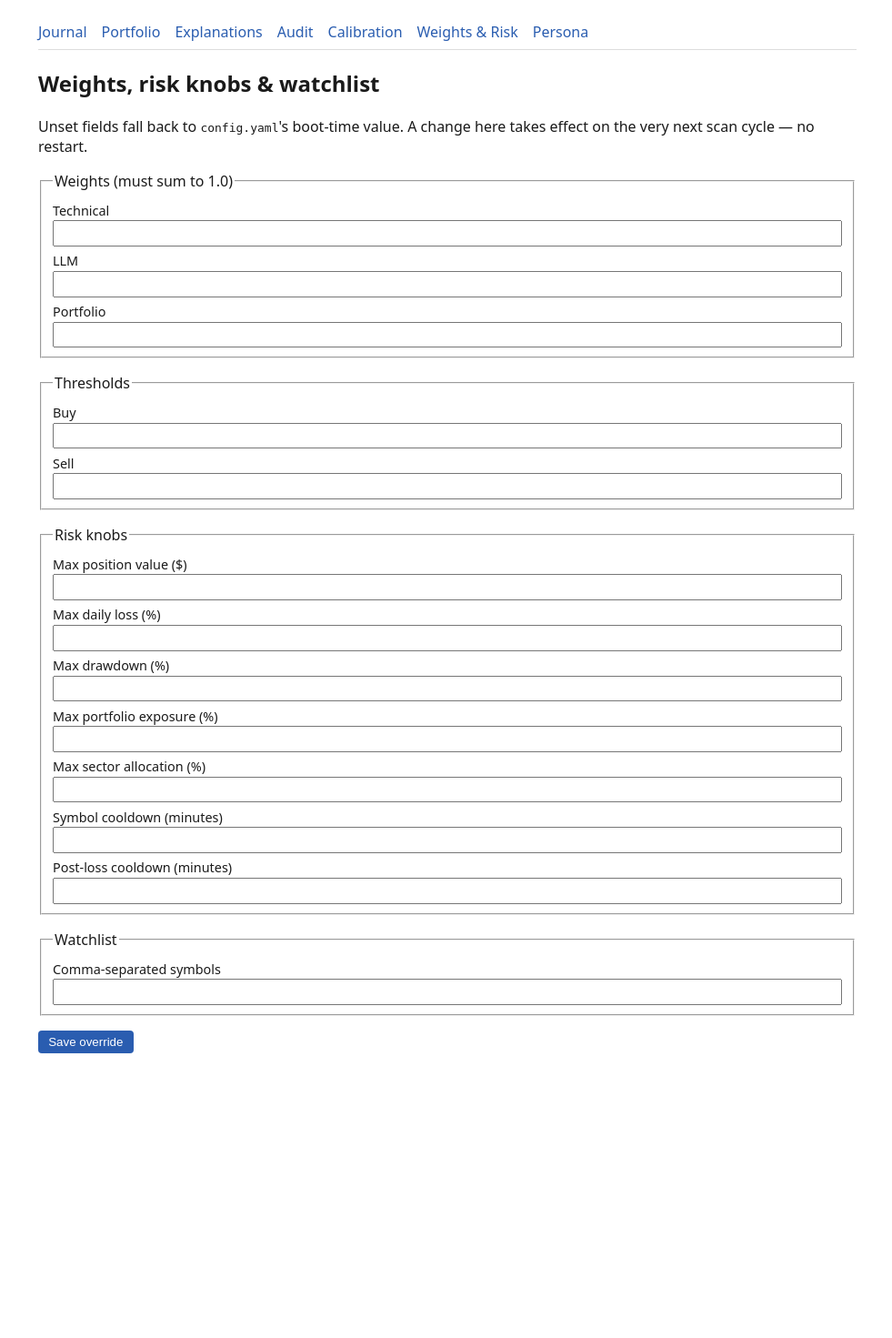
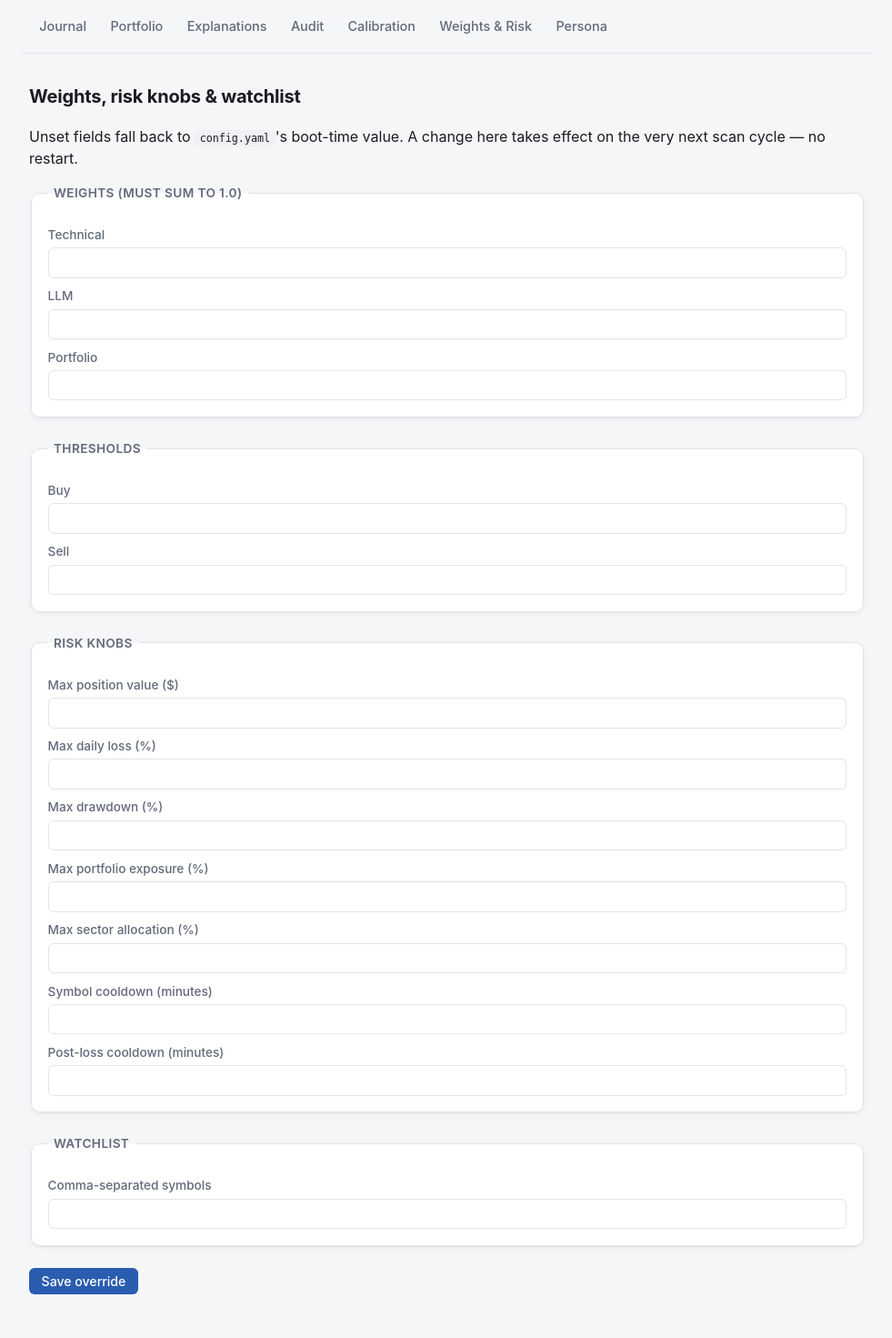
Before and after one commit to traxon99/clav, a Python web app: template src/clav/web/templates/config.html in a window 1280 px wide. Shown: the whole page at 91% size, without its empty margins (148-1129 px from the left). Before the commit the page ends 1158 px from the top, so only its background shows below. Run offline with Jinja, Linux system fonts and the light colour scheme; the template is opened without the code that fills it, so the values that code supplies are empty; some libraries are stand-ins or nearby versions.

Commit message:
Restyle clav-web: modern UI + automatic dark mode
Rewrites base.html's stylesheet as a CSS custom-property design system
(colors, borders, shadows, radii, status-semantic tokens) with a
@media (prefers-color-scheme: dark) override -- no JS toggle, no build
step, matching the existing HTMX-progressive-enhancement/no-SPA stance.

Cards (tiles, fieldsets, tables) get subtle shadows/rounded corners, the
nav becomes a sticky translucent header, inputs get a focus ring, and
buttons/badges/status colors are re-derived from the same tokens so light
and dark stay visually consistent. No markup or class names changed --
every template, and every test asserting on a class name (action-BUY,
badge ok/warn, tile status-*) or exact text, is untouched; this is purely
the <style> block.

One real bug caught by screenshotting both themes: button.danger
originally shared its background color with the tinted-background text
token (--danger-text), which is a light salmon in dark mode -- fine for
text on a dark tile, unreadable as a solid button background with white
text. Split into a dedicated --danger-solid/--danger-solid-text pair that
stays a solid, accessible red in both themes.

Co-Authored-By: Claude Opus 4.8 <noreply@anthropic.com>
Claude-Session: https://claude.ai/code/session_01Utwyo8MNasvSkN6Vkrwv8V

```diff
--- a/src/clav/web/templates/base.html
+++ b/src/clav/web/templates/base.html
@@ -6,39 +6,209 @@
   <title>{% block title %}CLAV{% endblock %}</title>
   <script src="https://unpkg.com/htmx.org@1.9.12"></script>
   <style>
-    body { font-family: system-ui, sans-serif; max-width: 900px; margin: 1.5rem auto; padding: 0 1rem; color: #1a1a1a; }
-    nav { display: flex; gap: 1rem; margin-bottom: 1rem; border-bottom: 1px solid #ddd; padding-bottom: 0.5rem; }
-    nav a { text-decoration: none; color: #2a5db0; }
-    .badges { display: flex; gap: 0.5rem; flex-wrap: wrap; margin-bottom: 1rem; }
-    .badge { padding: 0.15rem 0.6rem; border-radius: 1rem; font-size: 0.85rem; border: 1px solid #ccc; }
-    .badge.ok { background: #e6f4ea; border-color: #8fd19e; }
-    .badge.warn { background: #fdecea; border-color: #f5a3a3; }
-    .tiles { display: grid; grid-template-columns: repeat(auto-fill, minmax(150px, 1fr)); gap: 0.5rem; margin-bottom: 1rem; }
-    .tile { border: 1px solid #ccc; border-radius: 6px; padding: 0.5rem 0.6rem; font-size: 0.8rem; }
-    .tile strong { display: block; text-transform: uppercase; font-size: 0.7rem; letter-spacing: 0.03em; color: #555; }
-    .tile span { font-size: 0.9rem; }
-    .tile.status-ok { background: #e6f4ea; border-color: #8fd19e; }
-    .tile.status-warn, .tile.status-degraded { background: #fff8e1; border-color: #f0c36d; }
-    .tile.status-critical, .tile.status-down { background: #fdecea; border-color: #f5a3a3; }
-    .tile.status-unknown { background: #f2f2f2; border-color: #ccc; color: #777; }
-    .tile.status-info { background: #eef2f7; border-color: #c8d3e0; }
-    table { width: 100%; border-collapse: collapse; margin-bottom: 1rem; }
-    th, td { text-align: left; padding: 0.4rem 0.5rem; border-bottom: 1px solid #eee; font-size: 0.9rem; }
-    .action-BUY { color: #1a7a34; font-weight: 600; }
-    .action-SELL { color: #b02a2a; font-weight: 600; }
-    .status-executed { color: #1a7a34; }
-    .status-vetoed { color: #b02a2a; }
-    .status-pending { color: #b0821a; font-weight: 600; }
+    :root {
+      --bg: #f5f6f8;
+      --surface: #ffffff;
+      --surface-2: #f0f1f4;
+      --text: #1a1c20;
+      --text-muted: #62697a;
+      --border: #e1e4ea;
+      --accent: #2a5db0;
+      --accent-hover: #1f4a8f;
+      --accent-text: #ffffff;
+      --shadow: 0 1px 2px rgba(20, 24, 33, 0.05), 0 2px 8px rgba(20, 24, 33, 0.04);
+      --radius: 10px;
+      --radius-sm: 6px;
+      --ok-bg: #e6f4ea; --ok-border: #8fd19e; --ok-text: #1a7a34;
+      --warn-bg: #fff8e1; --warn-border: #f0c36d; --warn-text: #8a6a08;
+      --danger-bg: #fdecea; --danger-border: #f5a3a3; --danger-text: #b02a2a;
+      --danger-solid: #b02a2a; --danger-solid-text: #ffffff;
+      --info-bg: #eef2f7; --info-border: #c8d3e0; --info-text: #3b5878;
+      --unknown-bg: #f2f2f2; --unknown-border: #d5d5d5; --unknown-text: #777;
+      --chart-filter: none;
+    }
+    @media (prefers-color-scheme: dark) {
+      :root {
+        --bg: #14161b;
+        --surface: #1b1e25;
+        --surface-2: #22262f;
+        --text: #e7e9ee;
+        --text-muted: #9aa1b0;
+        --border: #2c303a;
+        --accent: #7aa2f0;
+        --accent-hover: #96b6f4;
+        --accent-text: #0f1115;
+        --shadow: 0 1px 2px rgba(0, 0, 0, 0.35), 0 4px 14px rgba(0, 0, 0, 0.35);
+        --ok-bg: rgba(46, 160, 79, 0.16); --ok-border: #2f8f52; --ok-text: #6fdb92;
+        --warn-bg: rgba(224, 168, 0, 0.16); --warn-border: #a9840a; --warn-text: #f0cc73;
+        --danger-bg: rgba(224, 70, 70, 0.16); --danger-border: #b1504f; --danger-text: #f3948f;
+        --danger-solid: #c1443f; --danger-solid-text: #ffffff;
+        --info-bg: rgba(122, 162, 240, 0.14); --info-border: #4d6d8c; --info-text: #a9c6ea;
+        --unknown-bg: #262a33; --unknown-border: #383d49; --unknown-text: #9aa1b0;
+        --chart-filter: brightness(1.2) saturate(1.15);
+      }
+    }
+    * { box-sizing: border-box; }
+    body {
+      font-family: -apple-system, BlinkMacSystemFont, "Segoe UI", system-ui, sans-serif;
+      max-width: 960px;
+      margin: 0 auto;
+      padding: 0 1.25rem 3rem;
+      background: var(--bg);
+      color: var(--text);
+      line-height: 1.5;
+      -webkit-font-smoothing: antialiased;
+    }
+    h1, h2, h3 { font-weight: 650; letter-spacing: -0.01em; }
+    h2 { margin-top: 2rem; font-size: 1.25rem; }
+    h3 { font-size: 1.05rem; color: var(--text); }
+    p { color: var(--text); }
+    a { color: var(--accent); }
+    a:hover { color: var(--accent-hover); }
+    code { background: var(--surface-2); border-radius: 4px; padding: 0.1rem 0.35rem; font-size: 0.9em; }
+
+    nav {
+      display: flex;
+      flex-wrap: wrap;
+      gap: 0.25rem;
+      margin: 0 -0.5rem 1.5rem;
+      padding: 0.75rem 0.5rem;
+      position: sticky;
+      top: 0;
+      background: var(--bg);
+      background: color-mix(in srgb, var(--bg) 85%, transparent);
+      backdrop-filter: blur(8px);
+      border-bottom: 1px solid var(--border);
+      z-index: 10;
+    }
+    nav a {
+      text-decoration: none;
+      color: var(--text-muted);
+      font-size: 0.9rem;
+      font-weight: 500;
+      padding: 0.4rem 0.7rem;
+      border-radius: var(--radius-sm);
+      transition: background-color 0.15s ease, color 0.15s ease;
+    }
+    nav a:hover { background: var(--surface-2); color: var(--accent); }
+
+    .badges { display: flex; gap: 0.5rem; flex-wrap: wrap; margin-bottom: 1.25rem; }
+    .badge {
+      padding: 0.2rem 0.7rem;
+      border-radius: 1rem;
+      font-size: 0.82rem;
+      font-weight: 500;
+      border: 1px solid var(--border);
+      background: var(--surface);
+      color: var(--text-muted);
+    }
+    .badge.ok { background: var(--ok-bg); border-color: var(--ok-border); color: var(--ok-text); }
+    .badge.warn { background: var(--danger-bg); border-color: var(--danger-border); color: var(--danger-text); }
+
+    .tiles {
+      display: grid;
+      grid-template-columns: repeat(auto-fill, minmax(150px, 1fr));
+      gap: 0.6rem;
+      margin-bottom: 1.5rem;
+    }
+    .tile {
+      border: 1px solid var(--border);
+      border-radius: var(--radius);
+      background: var(--surface);
+      box-shadow: var(--shadow);
+      padding: 0.6rem 0.75rem;
+      font-size: 0.8rem;
+      transition: transform 0.15s ease;
+    }
+    .tile strong {
+      display: block;
+      text-transform: uppercase;
+      font-size: 0.68rem;
+      letter-spacing: 0.04em;
+      color: var(--text-muted);
+      font-weight: 600;
+    }
+    .tile span { font-size: 0.92rem; font-weight: 500; }
+    .tile.status-ok { background: var(--ok-bg); border-color: var(--ok-border); }
+    .tile.status-warn, .tile.status-degraded { background: var(--warn-bg); border-color: var(--warn-border); }
+    .tile.status-critical, .tile.status-down { background: var(--danger-bg); border-color: var(--danger-border); }
+    .tile.status-unknown { background: var(--unknown-bg); border-color: var(--unknown-border); color: var(--unknown-text); }
+    .tile.status-info { background: var(--info-bg); border-color: var(--info-border); }
+
+    table {
+      width: 100%;
+      border-collapse: collapse;
+      margin-bottom: 1.5rem;
+      background: var(--surface);
+      border: 1px solid var(--border);
+      border-radius: var(--radius);
+      overflow: hidden;
+      box-shadow: var(--shadow);
+    }
+    th, td { text-align: left; padding: 0.55rem 0.75rem; border-bottom: 1px solid var(--border); font-size: 0.88rem; }
+    th { color: var(--text-muted); font-weight: 600; font-size: 0.78rem; text-transform: uppercase; letter-spacing: 0.03em; background: var(--surface-2); }
+    tr:last-child td { border-bottom: none; }
+    tbody tr:hover td { background: var(--surface-2); }
+
+    .action-BUY { color: var(--ok-text); font-weight: 600; }
+    .action-SELL { color: var(--danger-text); font-weight: 600; }
+    .status-executed { color: var(--ok-text); }
+    .status-vetoed { color: var(--danger-text); }
+    .status-pending { color: var(--warn-text); font-weight: 600; }
+
     form.inline { display: inline; }
-    button { cursor: pointer; }
-    button.danger { background: #b02a2a; color: white; border: none; padding: 0.4rem 0.8rem; border-radius: 4px; }
-    button.primary { background: #2a5db0; color: white; border: none; padding: 0.3rem 0.7rem; border-radius: 4px; }
-    button.secondary { background: #eee; border: 1px solid #ccc; padding: 0.3rem 0.7rem; border-radius: 4px; }
-    fieldset { margin-bottom: 1rem; }
-    label { display: block; margin-top: 0.4rem; font-size: 0.9rem; }
-    input, textarea { width: 100%; box-sizing: border-box; padding: 0.3rem; margin-top: 0.1rem; }
+    button {
+      cursor: pointer;
+      font-family: inherit;
+      font-size: 0.88rem;
+      font-weight: 500;
+      transition: background-color 0.15s ease, opacity 0.15s ease;
+    }
+    button.danger { background: var(--danger-solid); color: var(--danger-solid-text); border: none; padding: 0.45rem 0.9rem; border-radius: var(--radius-sm); }
+    button.danger:hover { opacity: 0.9; }
+    button.primary { background: var(--accent); color: var(--accent-text); border: none; padding: 0.4rem 0.85rem; border-radius: var(--radius-sm); }
+    button.primary:hover { background: var(--accent-hover); }
+    button.secondary { background: var(--surface); color: var(--text); border: 1px solid var(--border); padding: 0.4rem 0.85rem; border-radius: var(--radius-sm); }
+    button.secondary:hover { background: var(--surface-2); }
+
+    fieldset {
+      margin-bottom: 1.5rem;
+      border: 1px solid var(--border);
+      border-radius: var(--radius);
+      background: var(--surface);
+      box-shadow: var(--shadow);
+      padding: 1rem 1.1rem 1.1rem;
+    }
+    legend { padding: 0 0.4rem; font-weight: 600; font-size: 0.85rem; color: var(--text-muted); text-transform: uppercase; letter-spacing: 0.03em; }
+    label { display: block; margin-top: 0.6rem; font-size: 0.85rem; color: var(--text-muted); font-weight: 500; }
+    input, textarea, select {
+      width: 100%;
+      box-sizing: border-box;
+      padding: 0.45rem 0.6rem;
+      margin-top: 0.25rem;
+      background: var(--surface);
+      color: var(--text);
+      border: 1px solid var(--border);
+      border-radius: var(--radius-sm);
+      font-family: inherit;
+      font-size: 0.9rem;
+    }
+    input:focus, textarea:focus, select:focus {
+      outline: none;
+      border-color: var(--accent);
+      box-shadow: 0 0 0 3px rgba(122, 162, 240, 0.3);
+    }
     textarea { min-height: 6rem; }
-    svg.chart { display: block; margin-bottom: 1rem; border: 1px solid #eee; border-radius: 4px; }
+
+    svg.chart {
+      display: block;
+      margin-bottom: 1.5rem;
+      border: 1px solid var(--border);
+      border-radius: var(--radius);
+      background: var(--surface);
+      box-shadow: var(--shadow);
+      filter: var(--chart-filter);
+    }
   </style>
 </head>
 <body hx-boost="true">
```
